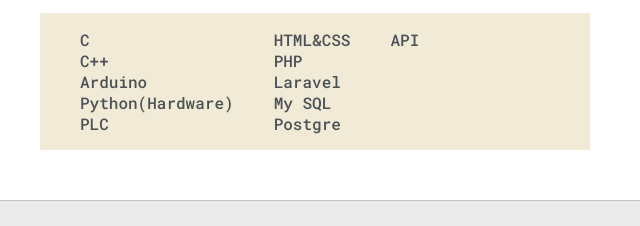
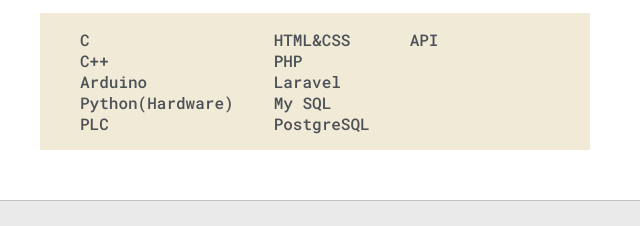
Before and after one commit to FadhilRizky01/FadhilRizky, a plain HTML site: page index.html in a window 1280 px wide. Shown: the part 1084-1310 px from the top of the page, 0-640 px from the left. Drawn offline with Linux system fonts and the light colour scheme.

Commit message:
Update index.html

```diff
--- a/index.html
+++ b/index.html
@@ -105,7 +105,7 @@
 							<li>PHP</li>
 							<li>Laravel</li>
 							<li>My SQL</li>
-							<li>Postgre</li>
+							<li>PostgreSQL</li>
 						</ul>
 						<ul>
 							<li>API</li>
```
